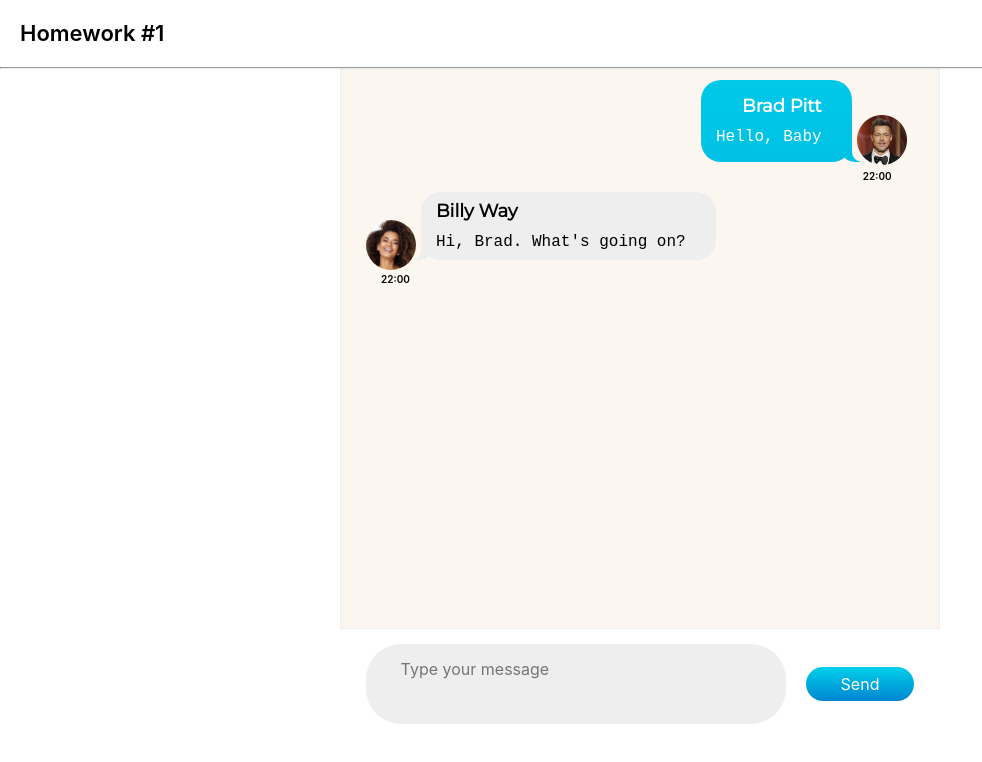
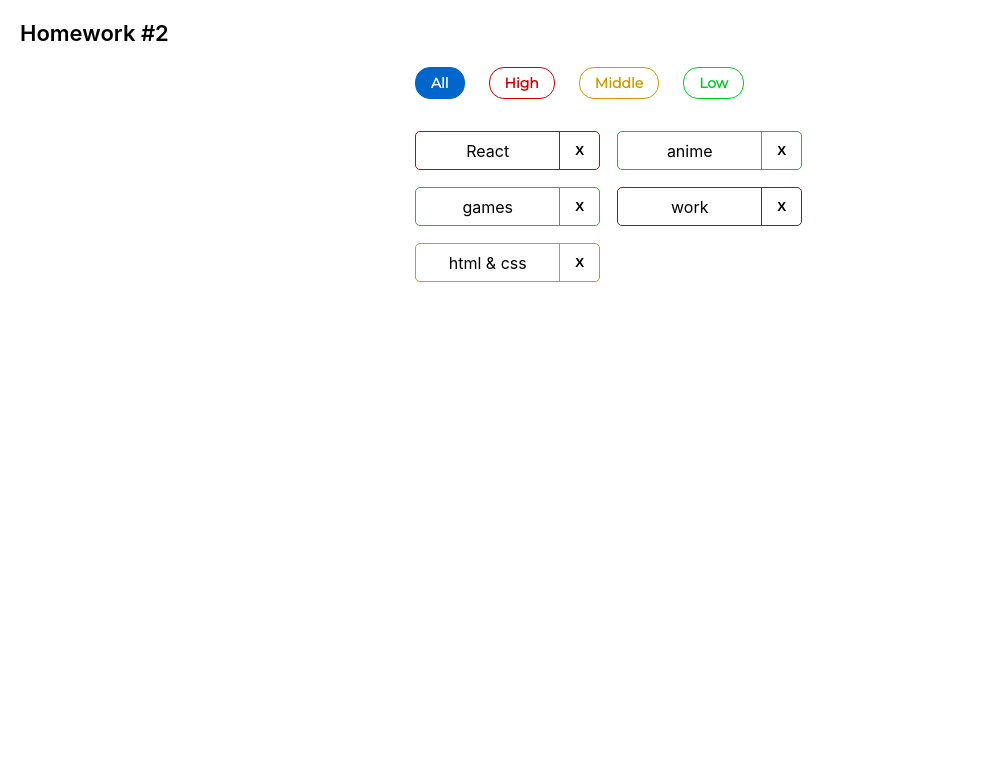
Before and after one commit to LizaAgey/inc_auto_tasks, a React (Create React App) app: page / in a window 1280 px wide. Shown: the top 762 px of the page, without its empty margins (0-982 px from the left). Built offline with nearby package versions, Linux system fonts and the light colour scheme.

Commit message:
ht2: completed (types and callbacks added)

```diff
--- a/src/s1-main/App.tsx
+++ b/src/s1-main/App.tsx
@@ -1,13 +1,13 @@
 import React from 'react'
 import s from './App.module.css'
-import HW1 from '../s2-homeworks/hw01/HW1'
+import HW2 from "../s2-homeworks/hw02/HW2";
 
 function App() {
     return (
         <div className={s.App}>
-            <HW1/>
-            {/*раскомментировать по ходу выполнения*/}
-            {/*<HW2/>*/}
+            {/*<HW1/>*/}
+
+            <HW2/>
             {/*<HW3/>*/}
             {/*<HW4/>*/}
 
--- a/src/s2-homeworks/hw01/friend-message/FriendMessage.tsx
+++ b/src/s2-homeworks/hw01/friend-message/FriendMessage.tsx
@@ -38,8 +38,7 @@
                 id={'hw1-friend-time-' + props.message.id}
                 className={s.friendTime}
             >
-                {props.message.message.time}
-            </div>
+                {props.message.message.time}            </div>
         </div>
     )
 }
--- a/src/s2-homeworks/hw02/HW2.tsx
+++ b/src/s2-homeworks/hw02/HW2.tsx
@@ -3,9 +3,6 @@
 import s2 from '../../s1-main/App.module.css'
 
 /*
-* 1 - описать типы AffairPriorityType, AffairType
-* 2 - указать нужный тип для defaultAffairs
-* 3 - дописать типы и логику функции filterAffairs и проверить её тестами
 * 4 - выполнить пункт 3 для функции deleteAffair
 * 5 - указать нужный тип в useState с affairs
 * 6 - дописать тип и логику функции deleteAffairCallback
@@ -16,18 +13,18 @@
 * 11 - в файле Affair.tsx отобразить приходящие данные
 * */
 
-// types
-export type AffairPriorityType = any // need to fix any
+
+export type AffairPriorityType = "high" | "middle" | "low"
 export type AffairType = {
-    _id: any // need to fix any
-    name: any // need to fix any
+    _id: number
+    name: string
     priority: AffairPriorityType
 }
 export type FilterType = 'all' | AffairPriorityType
 
 // constants
-const defaultAffairs: any = [ // need to fix any
-    {_id: 1, name: 'React', priority: 'high'}, // студенты могут изменить содержимое name и количество элементов в массиве, ...priority не менять!
+const defaultAffairs: Array<AffairType> = [
+    {_id: 1, name: 'React', priority: 'high'},
     {_id: 2, name: 'anime', priority: 'low'},
     {_id: 3, name: 'games', priority: 'low'},
     {_id: 4, name: 'work', priority: 'high'},
@@ -35,23 +32,25 @@
 ]
 
 // pure helper functions
-export const filterAffairs = (affairs: any, filter: any): any => { // need to fix any
+export const filterAffairs = (affairs: Array<AffairType>, filter: FilterType): Array<AffairType> => {
+    if (filter === "all") {
+        return affairs
+    }
+    return affairs.filter(element => element.priority === filter)
+}
 
 
-    return affairs // need to fix
-}
-export const deleteAffair = (affairs: any, _id: any): any => { // need to fix any
-
-    return affairs // need to fix
+export const deleteAffair = (affairs: Array<AffairType>, _id: number): Array<AffairType> => {
+    return affairs.filter(element => element._id !== _id)
 }
 
 function HW2() {
-    const [affairs, setAffairs] = useState<any>(defaultAffairs) // need to fix any
+    const [affairs, setAffairs] = useState<Array<AffairType>>(defaultAffairs)
     const [filter, setFilter] = useState<FilterType>('all')
 
     const filteredAffairs = filterAffairs(affairs, filter)
-    const deleteAffairCallback = (_id: any) => { // need to fix any
-        // need to fix
+    const deleteAffairCallback = (_id: number) => {
+        setAffairs(deleteAffair(affairs, _id))
     }
 
     return (
--- a/src/s2-homeworks/hw02/affairs/Affairs.tsx
+++ b/src/s2-homeworks/hw02/affairs/Affairs.tsx
@@ -4,24 +4,27 @@
 import s from './Affairs.module.css'
 
 type AffairsPropsType = {
-    data: any // need to fix any
-    setFilter: any
-    deleteAffairCallback: any
+    data: Array<AffairType>
+    setFilter: (filter: FilterType) => void
+    deleteAffairCallback: (_id: number) => void
     filter: FilterType
 }
 
 function Affairs(props: AffairsPropsType) {
     const setAll = () => {
-        // need to fix
+        props.setFilter("all")
     }
     const setHigh = () => {
-        // need to fix
+        props.setFilter("high")
+
     }
     const setMiddle = () => {
-        // need to fix
+        props.setFilter("middle")
+
     }
     const setLow = () => {
-        // need to fix
+        props.setFilter("low")
+
     }
 
     const cnAll = s.button + ' ' + s.all + (props.filter === 'all' ? ' ' + s.active : '')
@@ -31,7 +34,7 @@
 
     const mappedAffairs = props.data.map((a: AffairType) => (
         <Affair
-            key={a._id} // кеи ОБЯЗАТЕЛЬНЫ в 99% - так что лучше их писать всегда при создании компонент в мапе
+            key={a._id}
             affair={a}
             deleteAffairCallback={props.deleteAffairCallback}
         />
--- a/src/s2-homeworks/hw02/affairs/affair/Affair.tsx
+++ b/src/s2-homeworks/hw02/affairs/affair/Affair.tsx
@@ -4,14 +4,14 @@
 import s2 from '../Affairs.module.css'
 
 type AffairPropsType = {
-    // key не нужно типизировать
+    key: number
     affair: AffairType
-    deleteAffairCallback: any // need to fix any
+    deleteAffairCallback: (_id: number) => void // need to fix any
 }
 
 function Affair(props: AffairPropsType) {
     const deleteCallback = () => {
-        // need to fix
+        props.deleteAffairCallback(props.affair._id)
     }
 
     const nameClass = s.name + ' ' + s2[props.affair.priority]
@@ -24,25 +24,19 @@
             className={affairClass}
         >
             <div id={'hw2-name-' + props.affair._id} className={nameClass}>
-                {/*создаёт студент*/}
-
-                {/**/}
+                {props.affair.name}
             </div>
             <div id={'hw2-priority-' + props.affair._id} hidden>
-                {/*создаёт студент*/}
-
-                {/**/}
+                {props.affair.priority}
             </div>
 
             <button
                 id={'hw2-button-delete-' + props.affair._id}
                 className={buttonClass}
-                // need to fix
+                onClick={deleteCallback}
+            >
+                X
 
-            >
-                {/*текст кнопки могут изменить студенты*/}
-                X
-                {/**/}
             </button>
         </div>
     )
```
